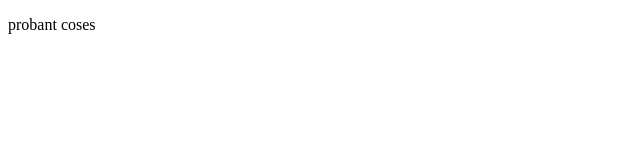
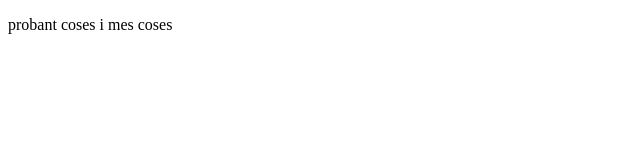
Before and after one commit to bartok4761/parelles, a plain HTML site: page parelles/aaa.html in a window 1280 px wide. Shown: the full height of the page, 0-640 px from the left. Drawn offline with Linux system fonts and the light colour scheme.

Commit message:
test sublime

```diff
--- a/parelles/aaa.html
+++ b/parelles/aaa.html
@@ -5,6 +5,6 @@
 	<title>Hola</title>
 </head>
 <body>
-	<p>probant coses</p>
+	<p>probant coses i mes coses</p>
 </body>
 </html>
```
